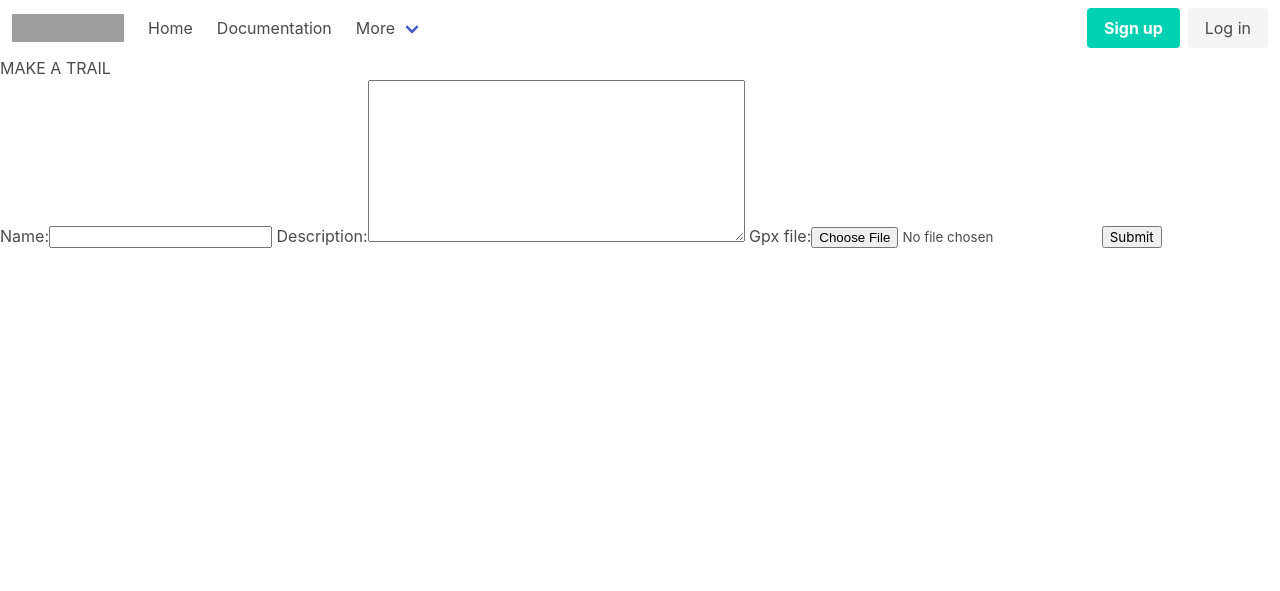
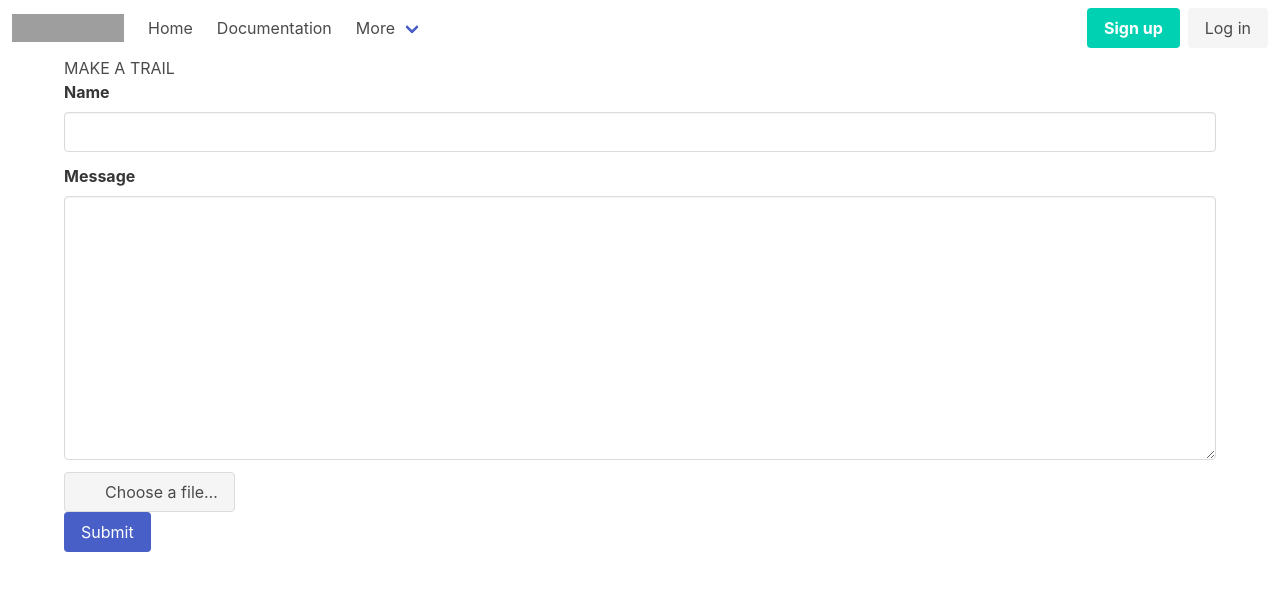
Before and after one commit to ivan4oto/BGtrails, a Django app: page /create-trail in a window 1280 px wide. Shown: the top 591 px of the page. Run offline with Django 3.2, Linux system fonts and the light colour scheme; grey boxes are pictures that could not be loaded.

Commit message:
added css styling to trail form

```diff
--- a/templates/base.html
+++ b/templates/base.html
@@ -15,9 +15,11 @@
   <body>
     <div>
         {% include 'base/navbar.html' %}
-        {% block content %}
-        <h1>Hello world</h1>
+        <div class='container'>
+          {% block content %}
+          <h1>Hello world</h1>
         {% endblock %}
+        </div>
     </div>
 
     {% block js %}
--- a/templates/trails/create_trail.html
+++ b/templates/trails/create_trail.html
@@ -3,7 +3,36 @@
     <h3>MAKE A TRAIL</h3>
     <form method="post" enctype="multipart/form-data">
         {% csrf_token %}
-        {{ form }}
-        <input type="submit" value="Submit">
+        <div class="field">
+        <label class="label">Name</label>
+            <div class="control">
+                {{ form.name }}
+            </div>
+        </div>
+
+        <div class="field">
+            <label class="label">Message</label>
+            <div class="control">
+                {{ form.description }}
+            </div>
+        </div>
+
+
+        <div class="file">
+            <label class="file-label">
+                {{ form.gpx_file }}
+                <span class="file-cta">
+                    <span class="file-icon">
+                        <i class="fas fa-upload"></i>
+                    </span>
+                    <span class="file-label">
+                        Choose a file…
+                    </span>
+                </span>
+            </label>
+        </div>
+            <div class="control">
+                <button class="button is-link">Submit</button>
+            </div>
     </form>
 {% endblock %}
--- a/trails/forms.py
+++ b/trails/forms.py
@@ -11,3 +11,8 @@ class TrailForm(forms.ModelForm):
             'description',
             'gpx_file'
         ]
+        widgets = {
+            'name': forms.TextInput(attrs={'class': 'input'}),
+            'description': forms.Textarea(attrs={'class': 'textarea'}),
+            'gpx_file': forms.FileInput(attrs={'class': 'file-input'})
+        }
--- a/trails/models.py
+++ b/trails/models.py
@@ -14,7 +14,6 @@ validate_file = FileValidator(max_size=1024 * 100,
 class Trail(models.Model):
     name = models.CharField(max_length=100)
     description = models.TextField(null=True)
-
     distance = models.FloatField(null=True, blank=True)
     elevation = models.IntegerField(null=True, blank=True)
     location = models.PointField(null=True, blank=True)
@@ -22,14 +21,10 @@ class Trail(models.Model):
                                 validators=[validate_file])
     user = models.ForeignKey(User, null=True, on_delete=models.SET_NULL)
 
+
     def save(self, *args, **kwargs):
         self.full_clean()
-        self._set_location()
-        self.gpx_file.seek(0)
-        self._set_elevation()
-        self.gpx_file.seek(0)
-        self._set_distance()
-        self.gpx_file.seek(0)
+        self._set_properties()
         return super().save(*args, **kwargs)
 
     def get_absolute_url(self):
@@ -47,6 +42,10 @@ class Trail(models.Model):
     def _set_distance(self):
         self.distance = get_total_distance(self.gpx_file.file)
 
-    def get_filename(self):
-        #.
-        return False
+    def _set_properties(self):
+        self._set_location()
+        self.gpx_file.seek(0)
+        self._set_elevation()
+        self.gpx_file.seek(0)
+        self._set_distance()
+        self.gpx_file.seek(0)
```
